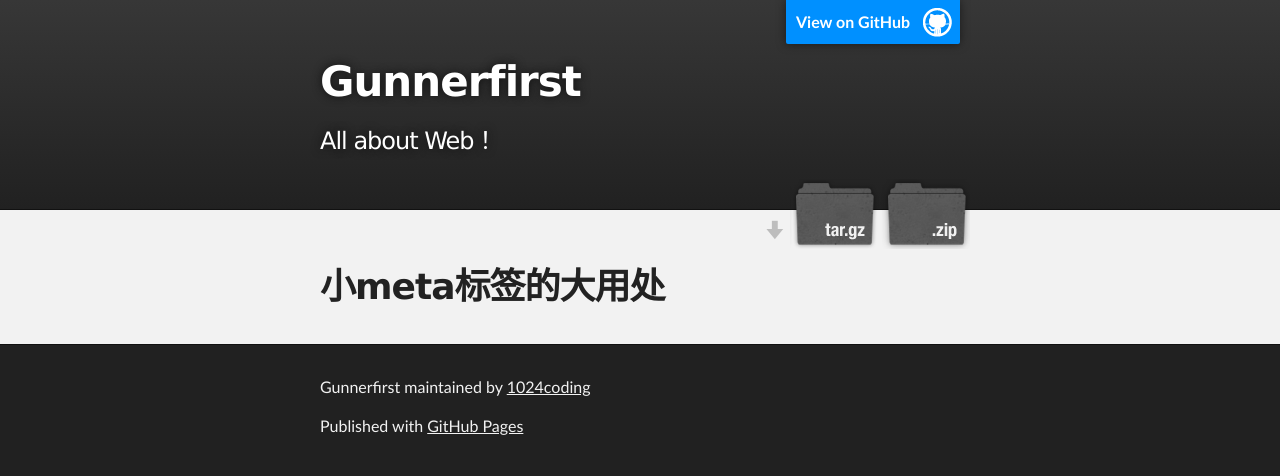
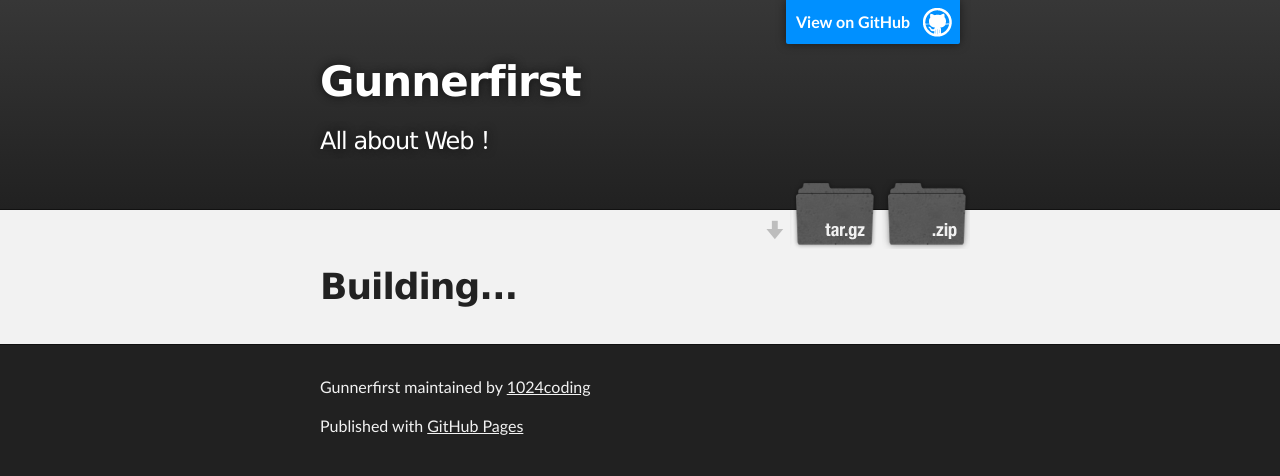
Before and after one commit to 1024coding/gunner, a plain HTML site: page boxmodel.html in a window 1280 px wide. Drawn offline with Linux system fonts and the light colour scheme.

Commit message:
Update boxmodel.html

```diff
--- a/boxmodel.html
+++ b/boxmodel.html
@@ -32,7 +32,8 @@
     <div id="main_content_wrap" class="outer">
       <section id="main_content" class="inner">
         <h1>
-<a id="小meta标签的大用处" class="anchor" href="#%E5%B0%8Fmeta%E6%A0%87%E7%AD%BE%E7%9A%84%E5%A4%A7%E7%94%A8%E5%A4%84" aria-hidden="true"><span class="octicon octicon-link"></span></a>小meta标签的大用处</h1>
+          Building...
+        </h1>
       </section>
     </div>
 
```
